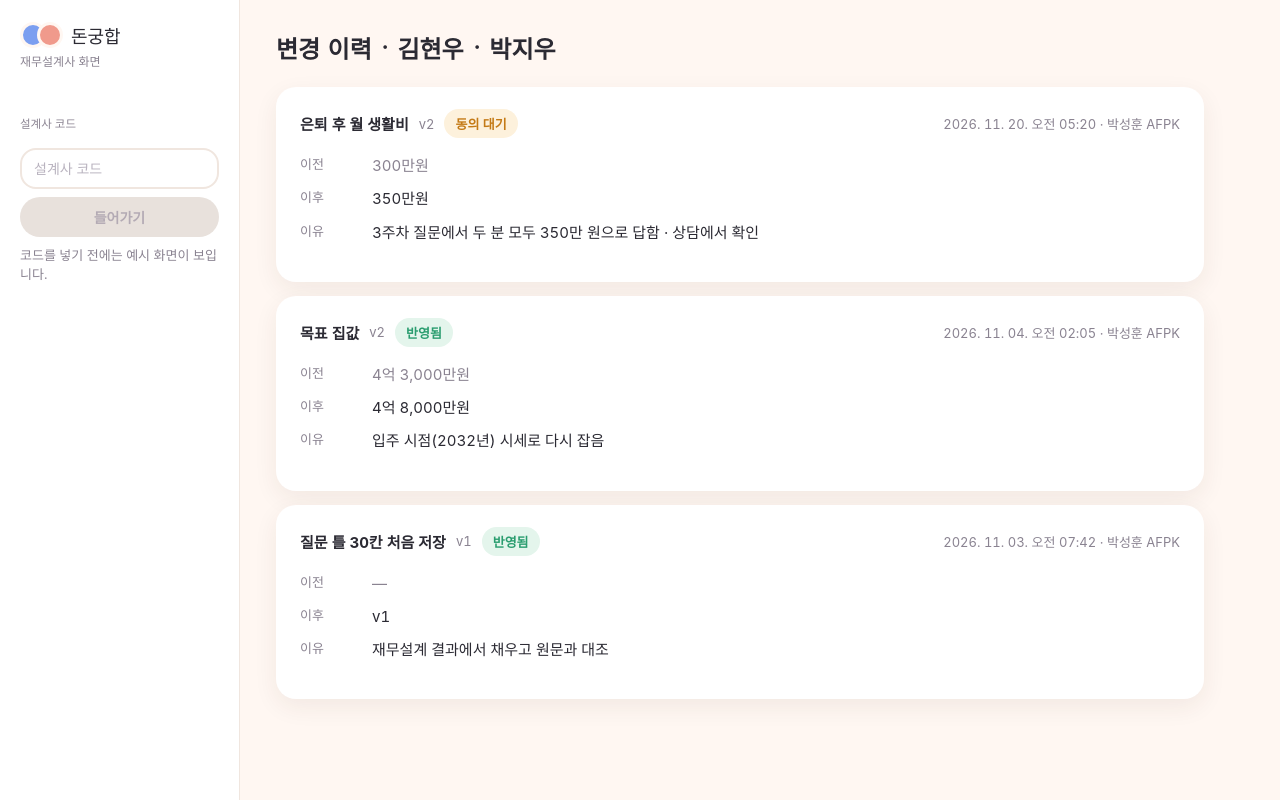
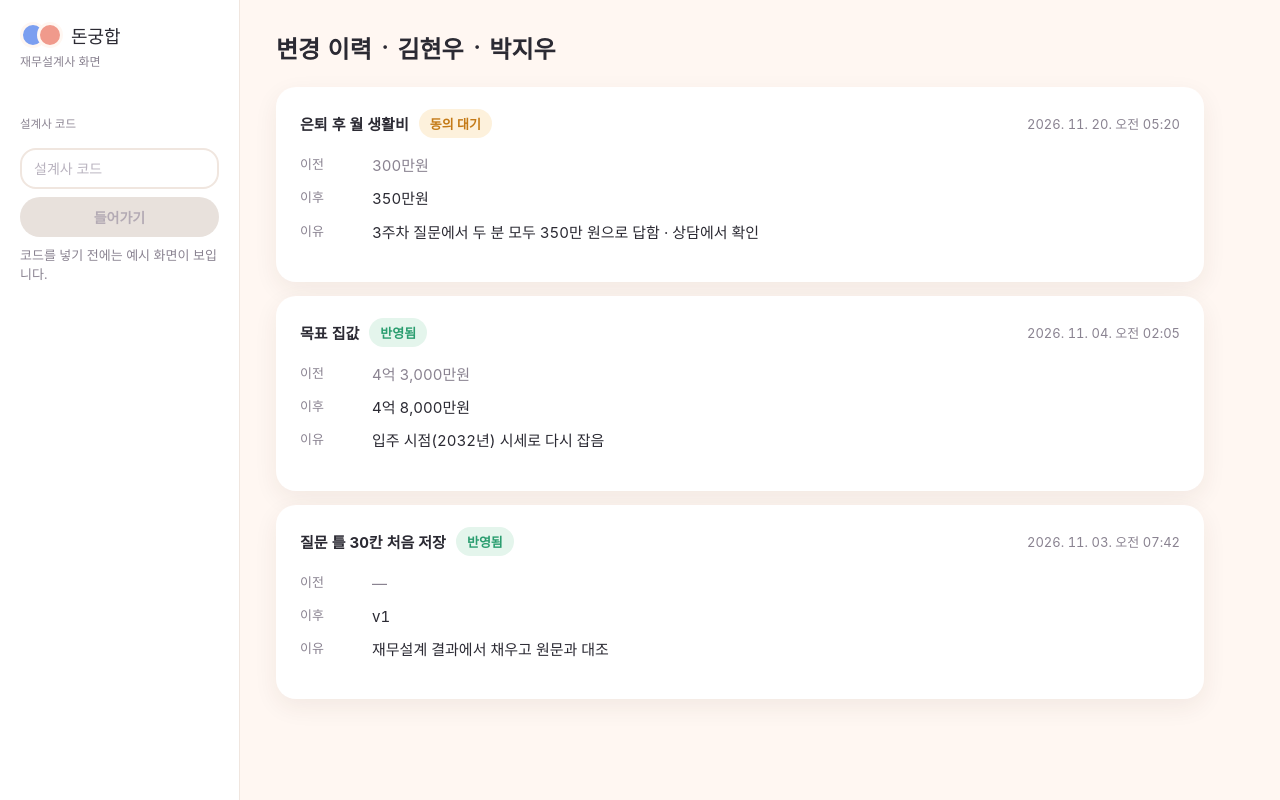
Before and after one commit to 02junho/afpk_dongunghap, a React (Vite) app: page /p/history in a window 1280 px wide. Built offline with nearby package versions, Linux system fonts and the light colour scheme; no server answers; a web font is replaced by a local one.

Commit message:
변경 이력에서 가상 설계사 이름과 버전 번호 빼기

```diff
--- a/src/pages/planner/History.tsx
+++ b/src/pages/planner/History.tsx
@@ -37,9 +37,8 @@ export default function History() {
             <div className="qcard" key={l.id}>
               <div className="queue-top">
                 <span style={{ fontSize: 15, fontWeight: 700 }}>{l.label}</span>
-                <span className="meta">v{l.version}</span>
                 <span className={`chip ${l.active ? 'chip-agree' : l.awaiting ? 'chip-talk' : 'chip-escalate'}`}>{l.active ? '반영됨' : l.awaiting ? '동의 대기' : '동의 안 됨'}</span>
-                <span className="queue-couple">{fmt(l.at)} · 박성훈 AFPK</span>
+                <span className="queue-couple">{fmt(l.at)}</span>
               </div>
               <dl className="pair" style={{ gridTemplateColumns: '60px 1fr' }}>
                 <dt className="meta">이전</dt><dd style={{ color: 'var(--muted)' }}>{showPlanned(l.type, l.unit, l.from)}</dd>
```
